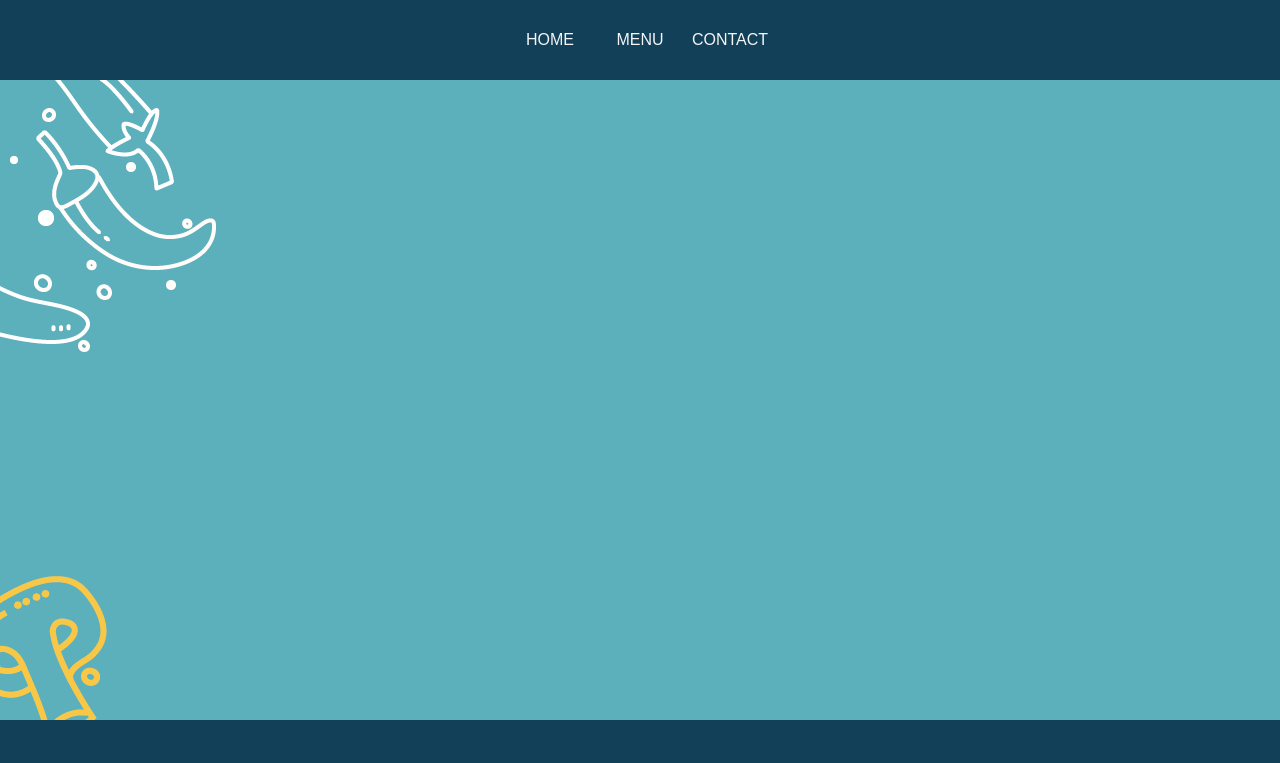
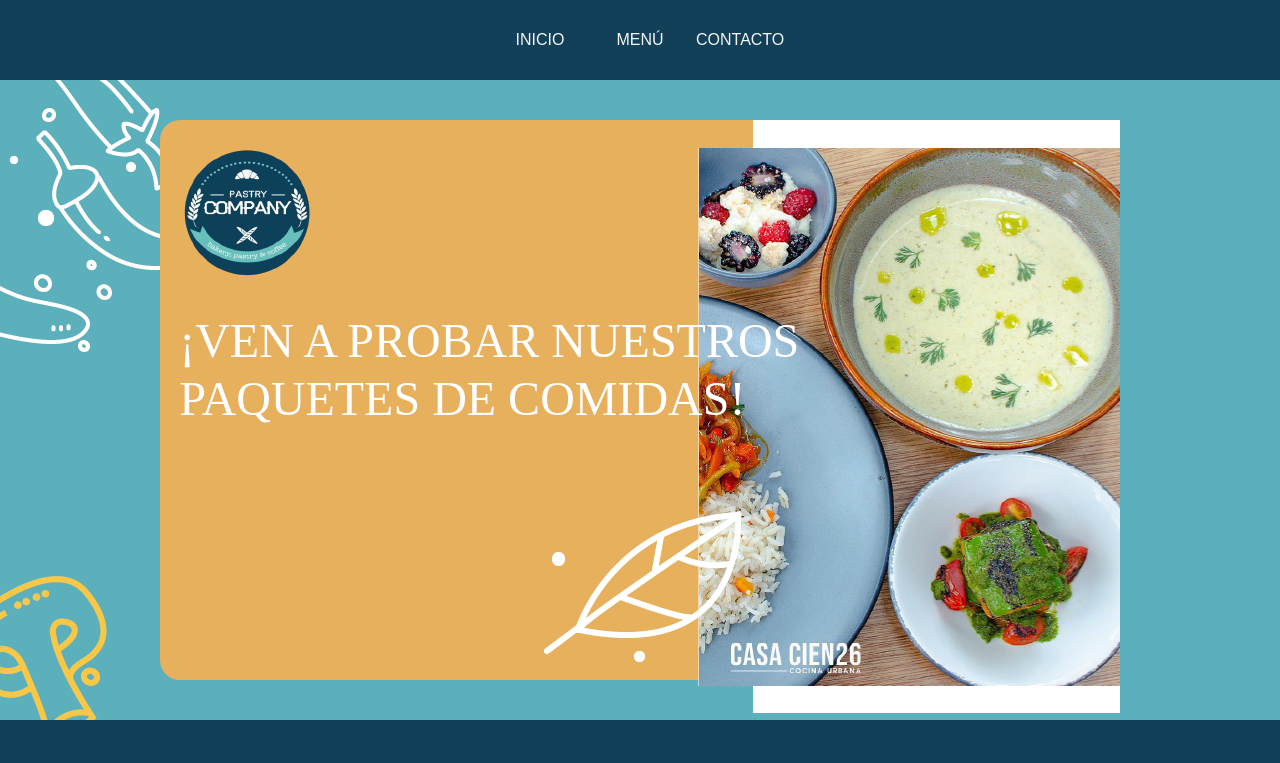
Before and after one commit to DianaPalafox/restaurant-page, a website built with webpack: page dist/index.html in a window 1280 px wide. Built offline with nearby package versions, Linux system fonts and the light colour scheme.

Commit message:
Add style to the main page

```diff
--- a/src/home-tab.js
+++ b/src/home-tab.js
@@ -0,0 +1,43 @@
+import './style.css'
+
+export default function homeTab() {
+    const content = document.querySelector('#content')
+    const container = document.querySelector('.container')
+
+    const main = document.querySelector('.main')
+    const mainImg = document.querySelector('.main-img')
+
+    const cardBody = document.createElement('div')
+    cardBody.classList.add('card-body')
+
+    const image = document.createElement('div')
+    image.classList.add('image')
+
+    const decor = document.createElement('div')
+    decor.classList.add('decor')
+
+    const logo = document.createElement('div')
+    logo.classList.add('logo')
+
+    const quote = document.createElement('div')
+    quote.classList.add('quote')
+
+    const paragraph = document.createElement('p')
+    paragraph.textContent = "¡VEN A PROBAR NUESTROS"
+
+    const paragraph2 = document.createElement('p')
+    paragraph2.textContent = 'PAQUETES DE COMIDAS!'
+
+    quote.appendChild(paragraph)
+    quote.appendChild(paragraph2)
+    cardBody.appendChild(image)
+    cardBody.appendChild(decor)
+    cardBody.appendChild(logo)
+    cardBody.appendChild(quote)
+    mainImg.appendChild(cardBody)
+
+    main.appendChild(mainImg)
+
+    container.appendChild(main)
+    content.appendChild(container)
+}
--- a/src/index.js
+++ b/src/index.js
@@ -1,4 +1,7 @@
 
 import initialPage from "./initial-page";
+import homeTab from "./home-tab";
 
 initialPage();
+
+homeTab();
--- a/src/initial-page.js
+++ b/src/initial-page.js
@@ -23,19 +23,19 @@ export default function initialPage() {
     //const homeBtn = document.createElement('div')
     //homeBtn.classList.add('btn')
     const homeTab = document.createElement('button')
-    homeTab.textContent = 'HOME'
+    homeTab.textContent = 'INICIO'
     homeTab.classList.add('home-tab')
 
     //const menuBtn = document.createElement('div')
     //menuBtn.classList.add('btn')
     const menuTab = document.createElement('button')
-    menuTab.textContent = 'MENU'
+    menuTab.textContent = 'MENÚ'
     menuTab.classList.add('menu-tab')
 
     //const contactBtn = document.createElement('div')
     //contactBtn.classList.add('btn')
     const contactTab = document.createElement('button')
-    contactTab.textContent = 'CONTACT'
+    contactTab.textContent = 'CONTACTO'
     contactTab.classList.add('contact-tab')
 
     //Add the main image
@@ -44,8 +44,8 @@ export default function initialPage() {
     const mainImg = document.createElement('div')
     mainImg.classList.add('main-img')
 
-    const logo = document.createElement('div')
-    logo.classList.add('logo')
+    //const logo = document.createElement('div')
+    //logo.classList.add('logo')
 
     //Add the footer
     const footer = document.createElement('div')
@@ -67,7 +67,7 @@ export default function initialPage() {
 
     container.appendChild(main)
     main.appendChild(mainImg)
-    main.appendChild(logo)
+    //main.appendChild(logo)
 
     container.appendChild(footer)
 
--- a/src/style.css
+++ b/src/style.css
@@ -4,17 +4,13 @@ body, html {
     padding: 0;
 }
 
-/*body {
-    overflow: hidden;
-}*/
-
 .container {
     height: 100%;
     background-color: #134059;
 }
 
-.menu-tab, .home-tab, .contact-tab{
-    width: 90px;
+.menu-tab, .home-tab, .contact-tab {
+    width: 100px;
     height: 10vh;
     background-color: #134059;
     border-style: none;
@@ -28,12 +24,19 @@ body, html {
 
 .main {
     position: relative;
+    width: 100%
 }
 
 .main-img {
     background: url('./background.png');
     width: 100vw;
     height: 80vh;
+    position: absolute;
+    z-index: -1;
+
+    display: flex;
+    justify-content: center;
+    align-items: center;
 }
 
 .header, .footer {
@@ -47,6 +50,51 @@ body, html {
     align-items: center;
 }
 
+.footer {
+    position: absolute;
+    top: 90%;
+    background-color: #134059;
+}
+
+.card-body {
+    position: relative;
+    width: 75vw;
+    height: 70vh;
+    background: rgb(231, 176, 93);
+    border-radius: 20px;
+}
+
+.image {
+    background: url('./imagen.png') no-repeat;
+    width: 33vw;
+    height: 80vh;
+    margin-left: auto;
+}
+
 .logo {
-    background-color: black;
+    background: url('./logo.png') no-repeat;
+    width: 140px;
+    height: 140px;
+    margin: 20px;
+    position: absolute;
+    top: 1%;
 }
+
+.decor {
+    background: url('./decor.png') no-repeat;
+    position: absolute;
+    width: 20vw;
+    height: 20vh;
+    top: 70%;
+    left: 40%;
+
+}
+
+.quote {
+    color: white;
+    font-size: 3rem;
+    position: absolute;
+    top: 30%;
+    left: 2%;
+    line-height: 10px;
+}
```
Also changed, not shown: dist/2006254c144da5cbfca1.jpeg (deleted), dist/9c57b78909686546b1f4.png (added), dist/a7f98d08692fffb23e71.png (added), dist/e0243c44da7433166fee.png (added), dist/main.js, src/decor.png (added), src/imagen.png (added), src/logo.jpeg (deleted), src/logo.png (added).
